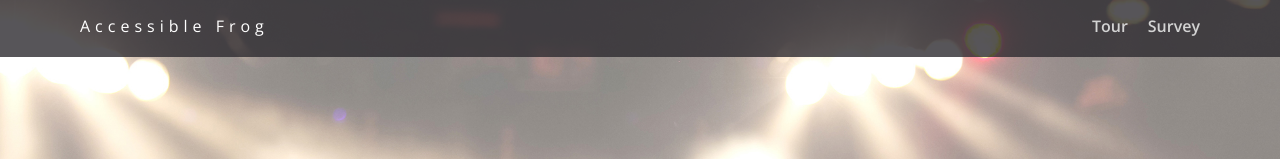
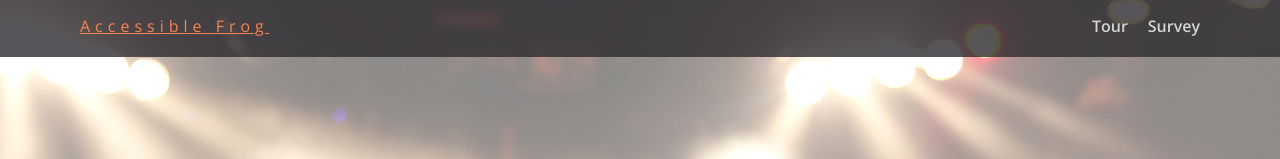
Before and after one commit to vlaughlin/Treehouse-Project-8-Accessibility-Refractor, a plain HTML site: page index.html in a window 1280 px wide. In both pictures the pointer is over the link "Accessible Frog". Shown: the top 159 px of the page. Drawn offline with nearby package versions, Linux system fonts and the light colour scheme.

Commit message:
Added hover state to links
  and made them visually distinct by changing the color and underling
them.

```diff
--- a/css/styles.css
+++ b/css/styles.css
@@ -20,7 +20,9 @@ a {
 }
 
 a:hover {
-  color: lightgray;
+  color: #f48352;
+  text-decoration: underline;
+
 }
 
 /* Section Styles */
@@ -59,7 +61,8 @@ a:hover {
 }
 
 .nav a:hover {
-  color: white
+  color: #f48352;
+  text-decoration: underline;
 }
 
 header {
```
Also changed, not shown: index.html (+3 -3 lines).
